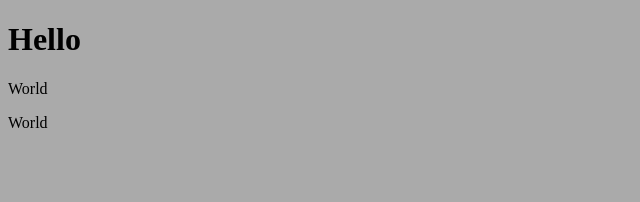
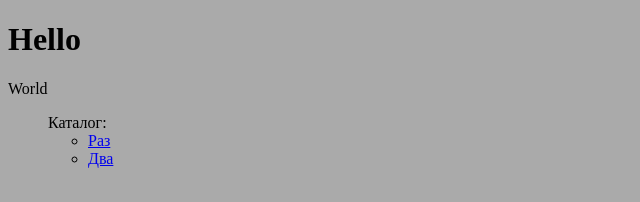
Before and after one commit to DevDeskSchool/FirstProject, a plain HTML site: page index.html in a window 1280 px wide. Shown: the whole page, without its empty margins (0-640 px from the left). Drawn offline with Linux system fonts and the light colour scheme.

Commit message:
List of links

```diff
--- a/index.html
+++ b/index.html
@@ -10,6 +10,13 @@
 <body>
     <h1>Hello</h1>
     <p>World</p>
-    <p>World</p>
+    <ul type="none">
+        <li>Каталог:
+            <ul type="disk">
+                <li><a href="#">Раз</a></li>
+                <li><a href="#">Два</a></li>
+            </ul>
+        </li>
+    </ul>
 </body>
 </html>
```
